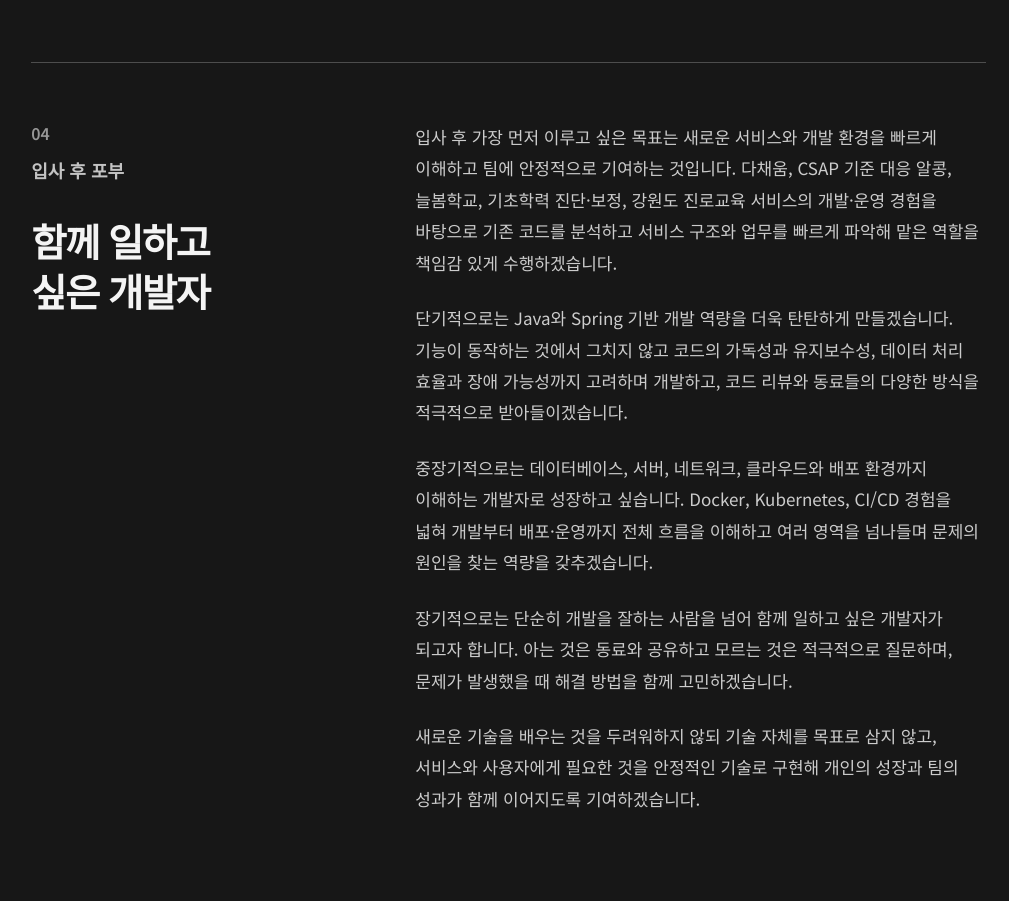
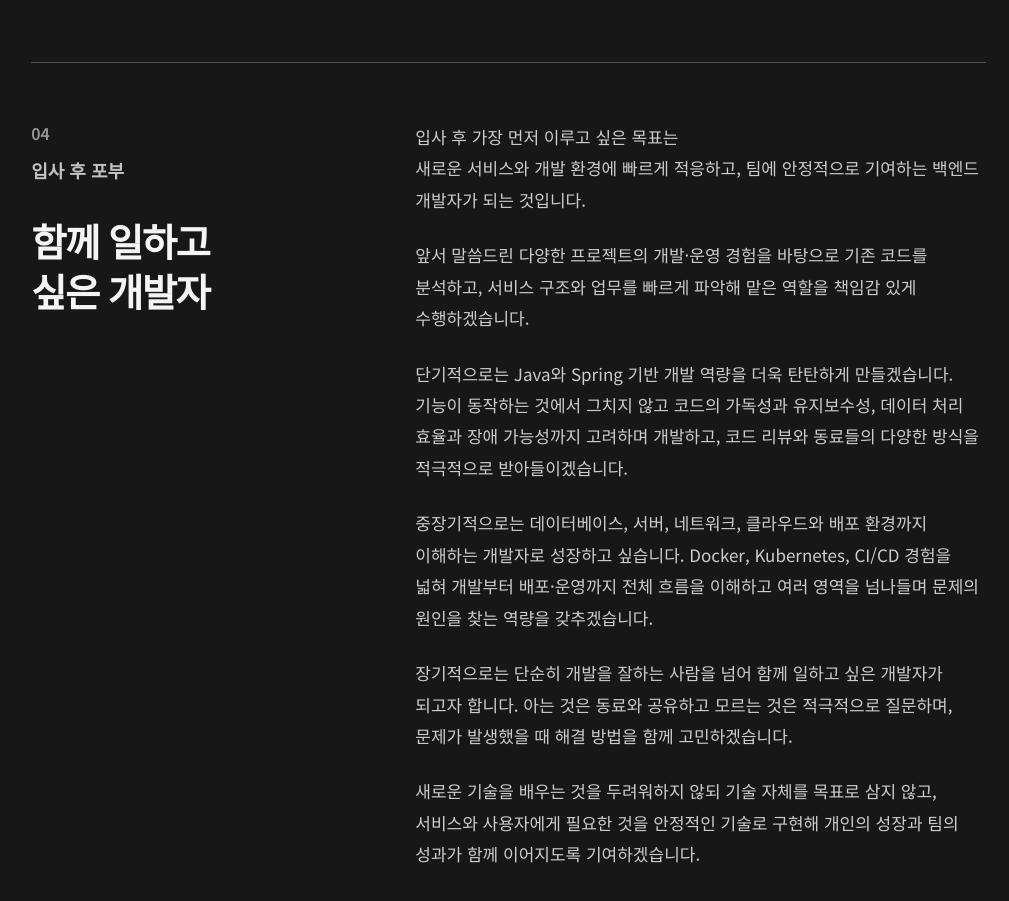
Before and after one commit to kdg3795/career-archive, a Next.js app: page /resume in a window 1280 px wide. Shown: the part 4960-5861 px from the top of the page, without its empty margins (253-1262 px from the left). Built offline with nearby package versions, Linux system fonts and the light colour scheme.

Commit message:
Revise post-hire aspirations opening

```diff
--- a/app/resume/page.tsx
+++ b/app/resume/page.tsx
@@ -61,7 +61,8 @@ const coverLetters = [
     label: "입사 후 포부",
     title: "함께 일하고 싶은 개발자",
     paragraphs: [
-      "입사 후 가장 먼저 이루고 싶은 목표는 새로운 서비스와 개발 환경을 빠르게 이해하고 팀에 안정적으로 기여하는 것입니다. 다채움, CSAP 기준 대응 알콩, 늘봄학교, 기초학력 진단·보정, 강원도 진로교육 서비스의 개발·운영 경험을 바탕으로 기존 코드를 분석하고 서비스 구조와 업무를 빠르게 파악해 맡은 역할을 책임감 있게 수행하겠습니다.",
+      <>입사 후 가장 먼저 이루고 싶은 목표는<br />새로운 서비스와 개발 환경에 빠르게 적응하고, 팀에 안정적으로 기여하는 백엔드 개발자가 되는 것입니다.</>,
+      "앞서 말씀드린 다양한 프로젝트의 개발·운영 경험을 바탕으로 기존 코드를 분석하고, 서비스 구조와 업무를 빠르게 파악해 맡은 역할을 책임감 있게 수행하겠습니다.",
       "단기적으로는 Java와 Spring 기반 개발 역량을 더욱 탄탄하게 만들겠습니다. 기능이 동작하는 것에서 그치지 않고 코드의 가독성과 유지보수성, 데이터 처리 효율과 장애 가능성까지 고려하며 개발하고, 코드 리뷰와 동료들의 다양한 방식을 적극적으로 받아들이겠습니다.",
       "중장기적으로는 데이터베이스, 서버, 네트워크, 클라우드와 배포 환경까지 이해하는 개발자로 성장하고 싶습니다. Docker, Kubernetes, CI/CD 경험을 넓혀 개발부터 배포·운영까지 전체 흐름을 이해하고 여러 영역을 넘나들며 문제의 원인을 찾는 역량을 갖추겠습니다.",
       "장기적으로는 단순히 개발을 잘하는 사람을 넘어 함께 일하고 싶은 개발자가 되고자 합니다. 아는 것은 동료와 공유하고 모르는 것은 적극적으로 질문하며, 문제가 발생했을 때 해결 방법을 함께 고민하겠습니다.",
```
